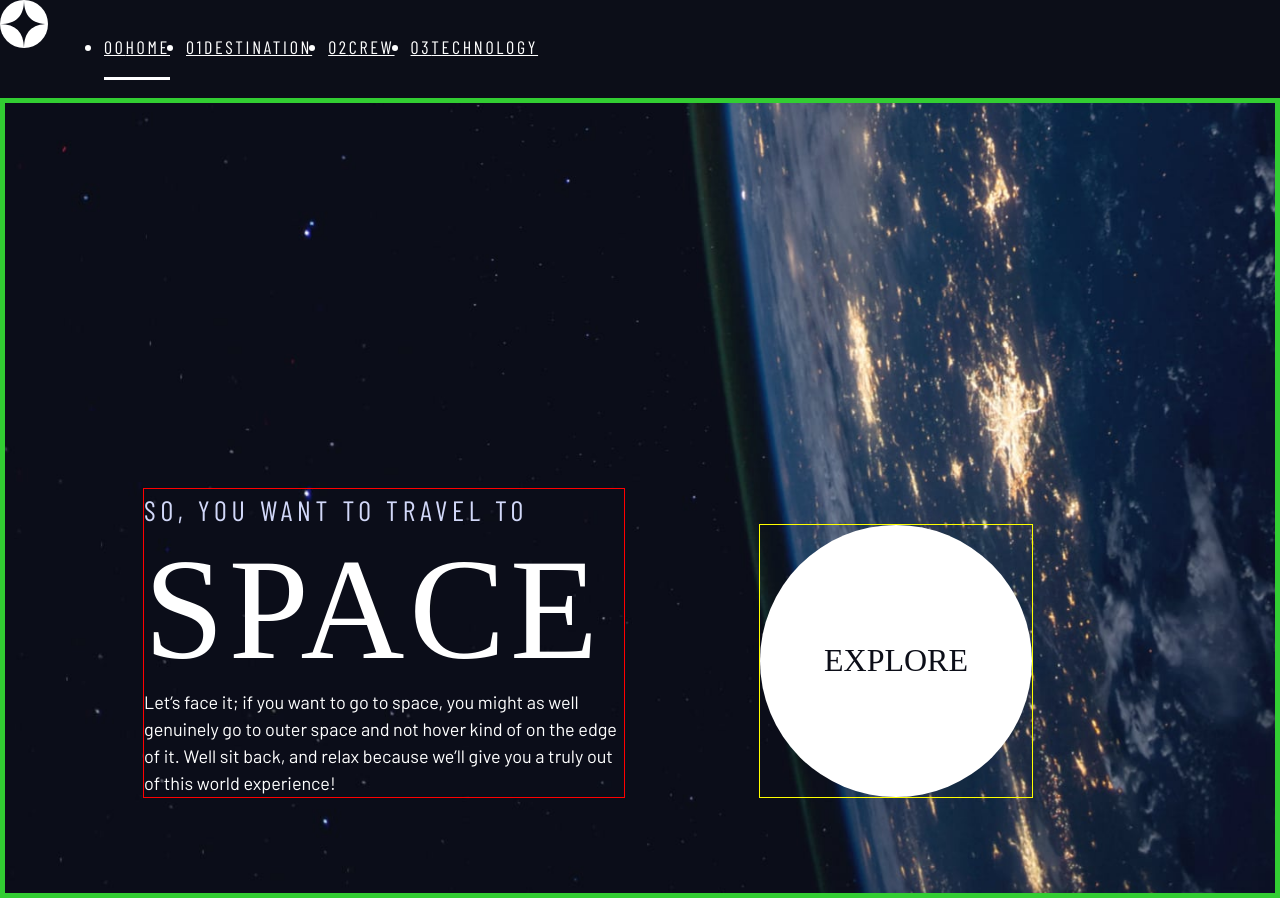
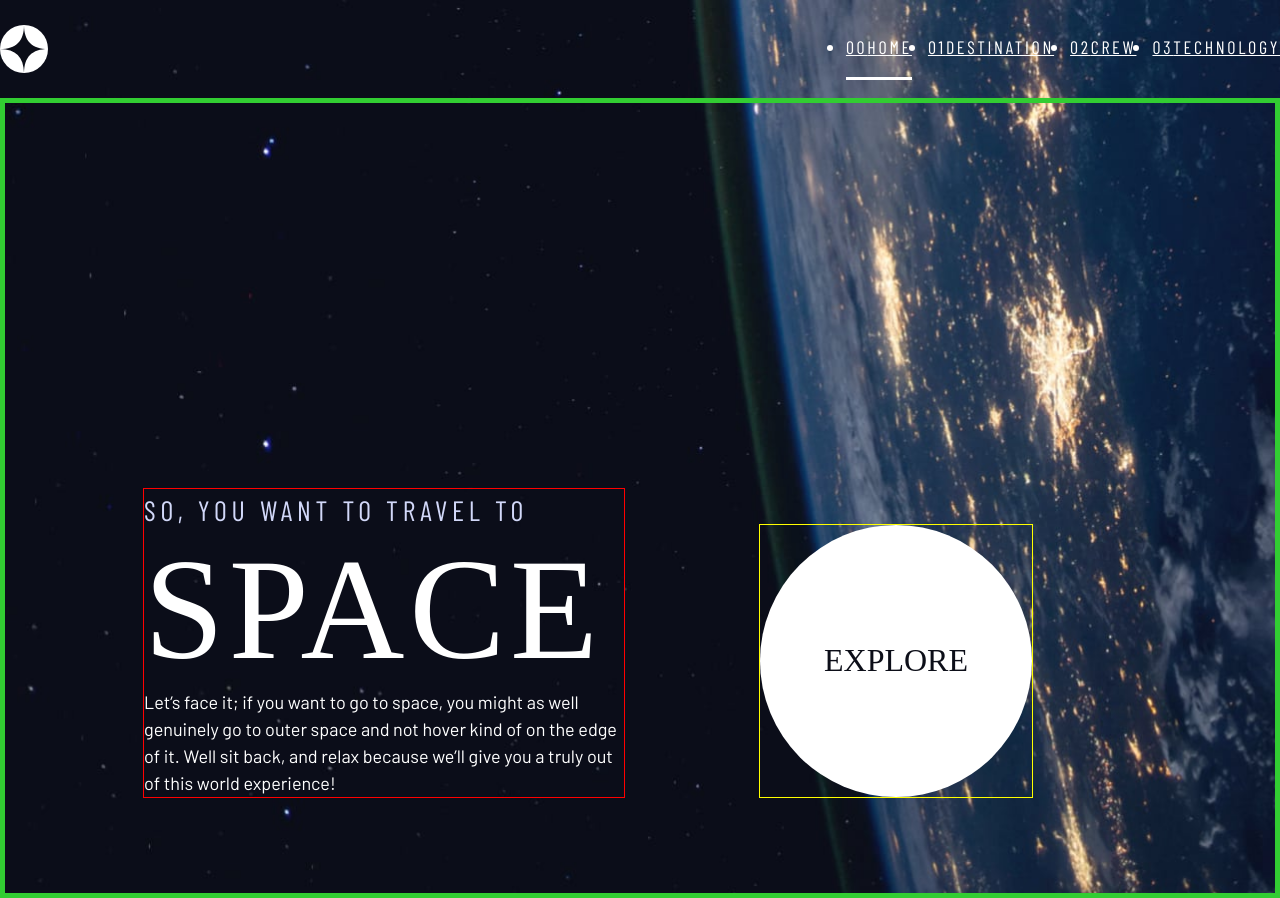
Before and after one commit to AliceMenzie/space-tourism, a React (Create React App) app: page / in a window 1280 px wide. Built offline with nearby package versions, Linux system fonts and the light colour scheme; a web font is replaced by a local one.

Commit message:
add navbar for tablet complete

```diff
--- a/src/App.css
+++ b/src/App.css
@@ -80,7 +80,6 @@
   place-items: center;
   padding-inline: 1rem;
 }
-
 
 .grid-container * {
   max-width: 50ch;
@@ -265,19 +264,39 @@
   transform: scale(1.5);
 }
 
+/* primary-header */
+
+.logo {
+  margin: 1.5rem clamp(1.5rem, 5vw, 3.5rem);
+}
+
+.primary-header {
+  justify-content: space-between;
+  align-items: center;
+}
+
 .primary-navigation {
+  --gap: clamp(1.5rem, 5vw, 3.5rem);
   --underline-gap: 2rem;
   list-style: none;
   padding: 0;
   margin: 0;
-  background: hsl( var(--clr-dark) / 0.95);
+  background: hsl(var(--clr-dark) / 0.95);
+}
 
+.primary-navigation a {
+  text-decoration: none;
+}
+
+.primary-navigation a > span {
+  font-weight: 700;
+  margin-right: 0.5em;
 }
 
 /* firefox does support glassmophism yet*** */
 @supports (backdrop-filter: blur(1rem)) {
   .primary-navigation {
-      background: hsl( var(--clr-white) / 0..05);
+    background: hsl(var(--clr-white) / 0.05);
     backdrop-filter: blur(1.5rem);
   }
 }
@@ -353,24 +372,23 @@
     outline: 5px solid white;
     outline-offset: 5px;
   }
-
-
 }
 
-.primary-navigation a {
-  text-decoration: none;
+@media (min-width: 35em) and (max-width: 45em) {
+  .primary-navigation {
+    padding-inline: 3rem;
   }
 
   .primary-navigation a > span {
-  font-weight: 700;
-  margin-right: 0.5em;
+    display: none;
+  }
 }
 
 .underline-indicators > * {
   cursor: pointer;
   padding: var(--underline-gap, 1rem) 0;
   border: 0;
-  border-bottom: .2rem solid hsl( var(--clr-white) / 0 );
+  border-bottom: 0.2rem solid hsl(var(--clr-white) / 0);
 }
 
 .underline-indicators > *:hover,
@@ -433,23 +451,22 @@
     border-color: hsl( var(--clr-white) / 1);
 } */
 
-
-
-.home {
+#root {
   background-size: cover;
   background-position: bottom center;
   background-image: url("./components/images/home/background-home-mobile.jpg");
 }
 
 @media (min-width: 35em) {
-  .home {
+  #root {
+    background-size: cover;
     background-position: center center;
     background-image: url("./components/images/home/background-home-tablet.jpg");
   }
 }
 
 @media (min-width: 45em) {
-  .home {
+  #root {
     background-size: cover;
     background-position: bottom center;
     background-image: url("./components/images/home/background-home-desktop.jpg");
```
Lines whose indentation alone changed are shown as unchanged.
